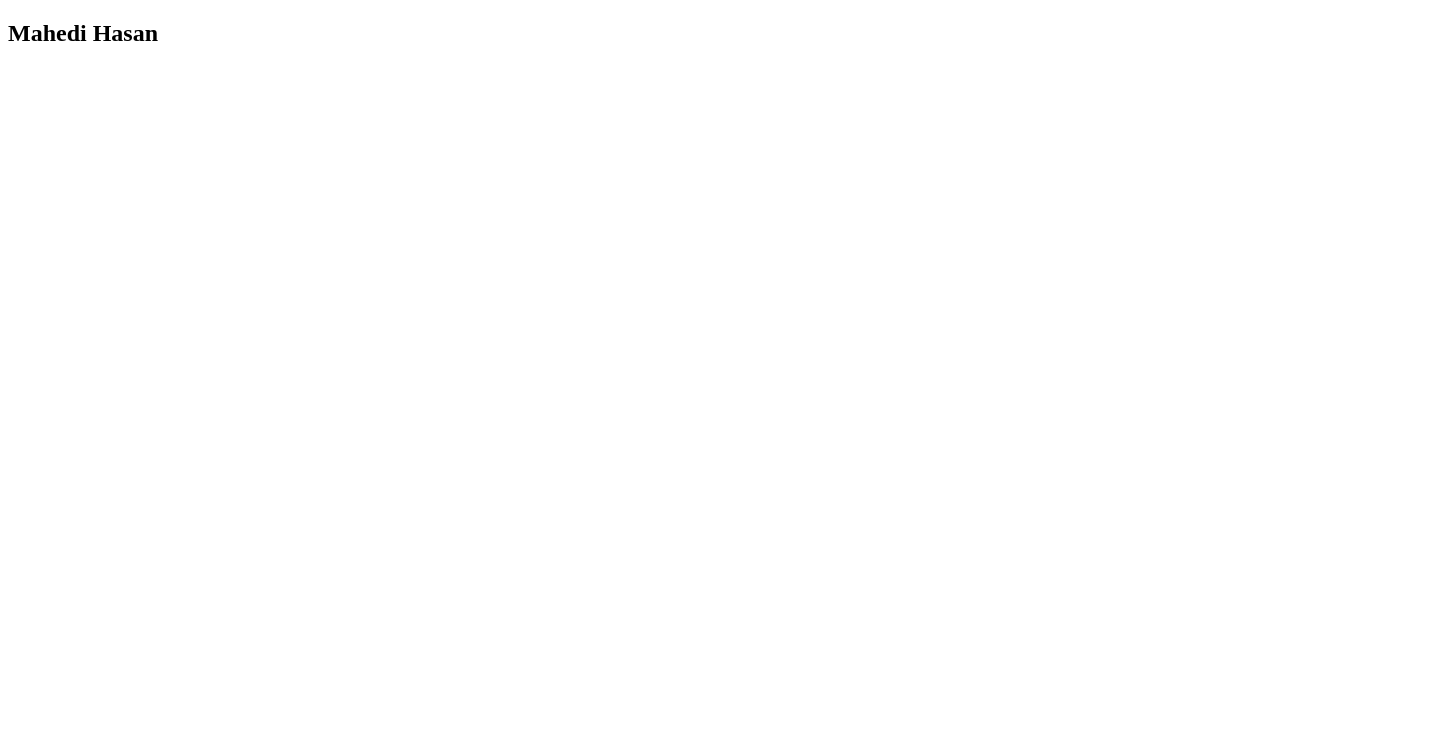
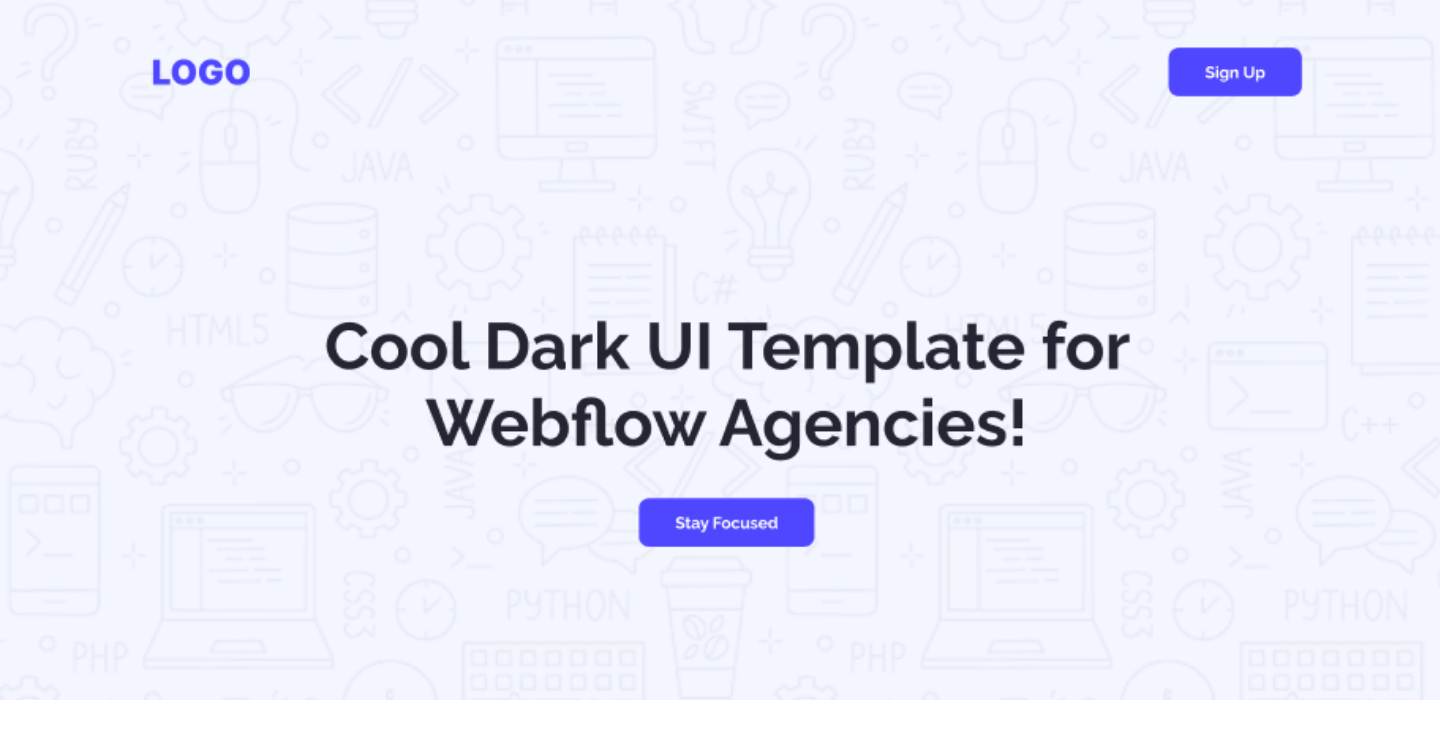
Before and after one commit to mahedi0x/Landing_Page, a plain HTML site: page index.html in a window 1280 px wide. Shown: the whole page, 1440 px wide, since content can reach past the window. Drawn offline with Linux system fonts and the light colour scheme.

Commit message:
added header section

```diff
--- /dev/null
+++ b/Styles/style.css
@@ -0,0 +1,16 @@
+body{
+    margin: 0;
+    margin-top: 0;
+}
+
+.header-section{
+    background: #746c6c;
+    width: 1440px;
+    height: 700px;
+    margin: auto;
+    background-image: url('../ui/banner.png');
+    background-size: cover;
+    background-repeat: no-repeat;
+
+
+}
--- a/index.html
+++ b/index.html
@@ -3,9 +3,15 @@
 <head>
     <meta charset="UTF-8">
     <meta name="viewport" content="width=device-width, initial-scale=1.0">
-    <title>Document</title>
+    <link rel="stylesheet" href="Styles/style.css">
+    <title>Landing Page</title>
+
 </head>
 <body>
-    <h2>Mahedi Hasan</h2>
+    <header class="header-section">
+        <!-- <h1>Mahedi</h1> -->
+        <!-- Navbar Section  -->
+
+    </header>
 </body>
 </html>
```
Also changed, not shown: 2 other files.
